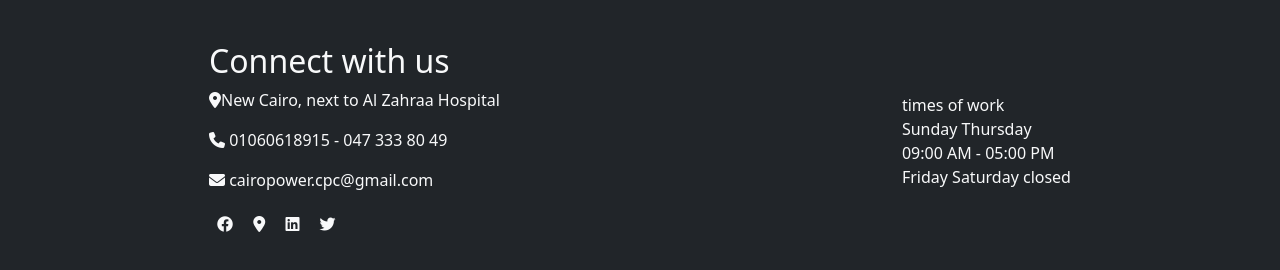
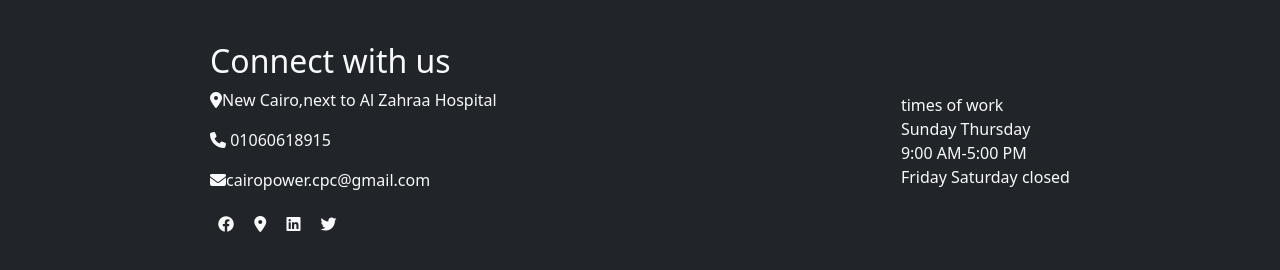
Before and after one commit to Fawzybasuony/Advertising-Company, a plain HTML site: page index.html in a window 1280 px wide. Shown: the part 3040-3310 px from the top of the page. Drawn offline with nearby package versions, Linux system fonts and the light colour scheme.

Commit message:
index.html

```diff
--- a/index.html
+++ b/index.html
@@ -234,7 +234,7 @@
                </a>
           </section>
           <!-- iframe -->
-          <iframe class="col-md-10"
+          <iframe class="col-md-10 mx-0"
                src="https://www.google.com/maps/embed?pb=!1m18!1m12!1m3!1d27327.9050501236!2d30.9607837697453!3d31.11006191184159!2m3!1f0!2f0!3f0!3m2!1i1024!2i768!4f13.1!3m3!1m2!1s0x14f7ab78f233021f%3A0xc2cdebb004a208f8!2z2YPZgdixINin2YTYtNmK2K7YjCDZgtiz2YUg2YPZgdixINin2YTYtNmK2K7YjCDZg9mB2LEg2KfZhNi02YrYrtiMINmF2K3Yp9mB2LjYqSDYp9mE2LrYsdio2YrYqQ!5e0!3m2!1sar!2seg!4v1706800078149!5m2!1sar!2seg"
                width="350" height="350" style="border:0;margin:10px;"  allowfullscreen="" loading="lazy"
                referrerpolicy="no-referrer-when-downgrade"></iframe>
@@ -244,9 +244,9 @@
 
                <div class="my-5 ms-2 text-light">
                     <h2> Connect with us</h2>
-                    <p><i class="fa-solid fa-location-dot"></i>New Cairo, next to Al Zahraa Hospital</p>
-                    <p><i class="fa-solid fa-phone"></i> 01060618915 - 047 333 80 49</p>
-                    <p><i class="fa-solid fa-envelope"></i> cairopower.cpc@gmail.com</p>
+                    <p><i class="fa-solid fa-location-dot"></i>New Cairo,next to Al Zahraa Hospital</p>
+                    <p><i class="fa-solid fa-phone"></i> 01060618915</p>
+                    <p><i class="fa-solid fa-envelope"></i>cairopower.cpc@gmail.com</p>
                     <div>
                          <i class="p-2 fa-brands fa-facebook"></i> <i class="p-2 fa-solid fa-location-dot"></i>
                          <i class="p-2 fa-brands fa-linkedin"></i> <i class="p-2 fa-brands fa-twitter"></i>
@@ -257,7 +257,7 @@
                     <div>times of work</div>
                     <div>Sunday Thursday</div>
 
-                    <div>09:00 AM - 05:00 PM</div>
+                    <div>9:00 AM-5:00 PM</div>
                     <div>Friday Saturday closed</div>
 
 
@@ -288,8 +288,8 @@
           <div id="vv" class="d-flex justify-content-around align-items-center">
                <div class="my-5 ms-2 text-light">
                     <h2> Connect with us</h2>
-                    <p><i class="fa-solid fa-location-dot"></i>New Cairo, next to Al Zahraa Hospital</p>
-                    <p><i class="fa-solid fa-phone"></i> 01060618915 - 047 333 80 49</p>
+                    <p><i class="fa-solid fa-location-dot"></i>New Cairo,next to Al Zahraa Hospital</p>
+                    <p><i class="fa-solid fa-phone"></i>01060618915</p>
                     <p><i class="fa-solid fa-envelope"></i> cairopower.cpc@gmail.com</p>
                     <div>
                          <i class="p-2 fa-brands fa-facebook"></i> <i class="p-2 fa-solid fa-location-dot"></i>
@@ -302,7 +302,7 @@
                     <div>times of work</div>
                     <div>Sunday Thursday</div>
 
-                    <div>09:00 AM - 05:00 PM</div>
+                    <div>9:00 AM-5:00 PM</div>
                     <div>Friday Saturday closed</div>
 
                </div>
```
